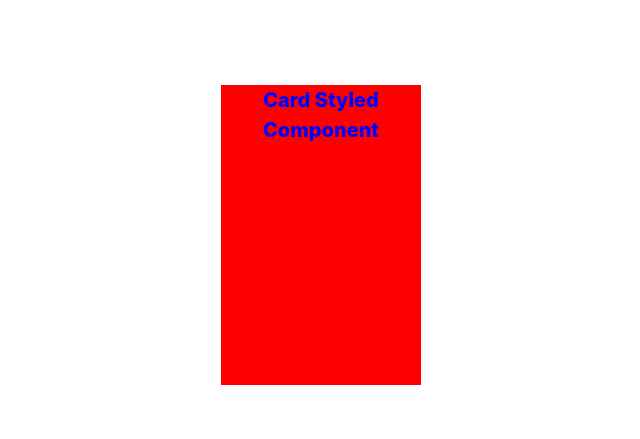
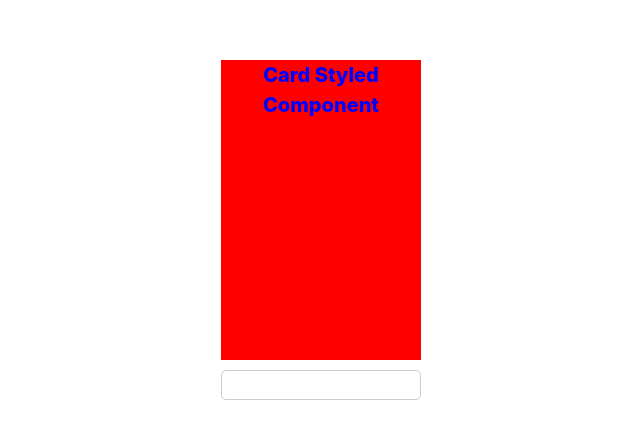
Before and after one commit to CodeCraft-LTDA/react18-quarto-estilizacao-vite, a React (Vite) app: page / in a window 1280 px wide. Shown: the part 165-604 px from the top of the page, without its empty margins (319-959 px from the left). Built offline with nearby package versions, Linux system fonts and the light colour scheme.

Commit message:
aula 55 styled components pseudoseletores e aninhamento

```diff
--- a/src/App.tsx
+++ b/src/App.tsx
@@ -1,11 +1,13 @@
 import './App.css'
 import { CardStyledComponent } from './components/CardSyledComponent'
+import { Input } from './components/Input/Input'
 // import { Card } from './components/Card'
 
 function App() {
   return (
     <>
       <CardStyledComponent />
+      <Input />
     </>
   )
 }
--- /dev/null
+++ b/src/components/Input/Input.ts
@@ -0,0 +1,16 @@
+import styled from "styled-components";
+
+export const Input = styled.input`
+    width: 100%;
+    height: 30px;
+    padding: 0 10px;
+    margin: 10px 0;
+    border-radius: 5px;
+    border: 1px solid #ccc;
+    outline: none;
+    box-sizing: border-box;
+    transition: 0.3s;
+    &:focus {
+        border: 1px solid red;
+    }
+`
```
